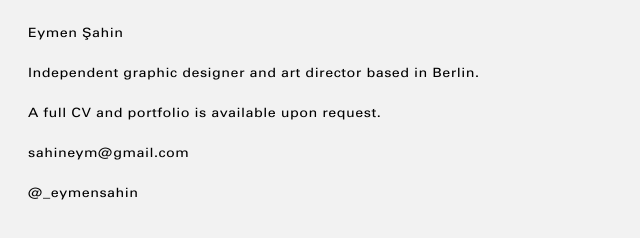
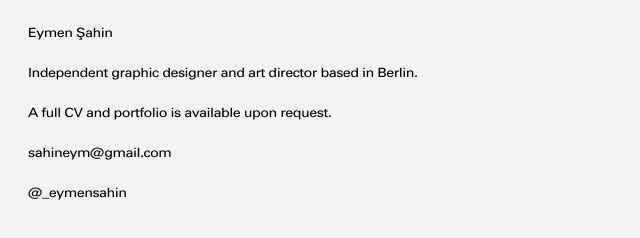
Before and after one commit to sahineym/eymensahin-website, a plain HTML site: page index.html in a window 1280 px wide. Shown: the whole page, without its empty margins (0-640 px from the left). Drawn offline with Linux system fonts and the light colour scheme.

Commit message:
Update espas 03 style.css

```diff
--- a/style.css
+++ b/style.css
@@ -18,7 +18,7 @@ body {
     color: #000000;
     margin-top: 24px; /* Top margin set to 24px */
     margin-left: 28px; /* Left margin set to 24px */
-    letter-spacing: 0.5px;
+    letter-spacing: -0.5px;
 }
 
 /* Container styling for alignment and spacing */
@@ -32,7 +32,7 @@ body {
 .container p {
     font-size: 0.8em;
     margin-bottom: 24px; /* Bottom margin between paragraphs set to 24px */
-    letter-spacing: 0.5px;
+    letter-spacing: -0.5px;
 }
 
 /* Link styling */
@@ -40,7 +40,7 @@ body {
     color: #000000; /* Full black */
     text-decoration: none;
     transition: color 0.3s ease; /* Smooth color transition */
-    letter-spacing: 0.5px;
+    letter-spacing: -0.5px;
 }
 
 /* Hover effect: change to 50% black */
```
